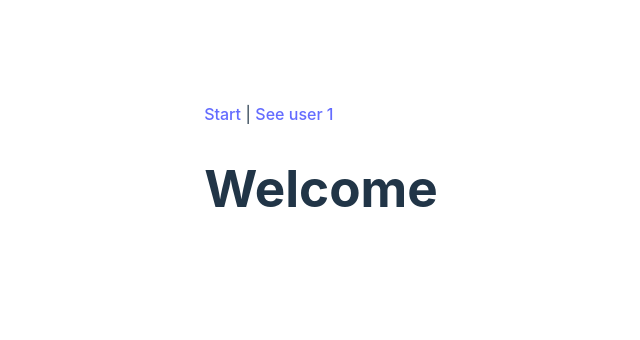
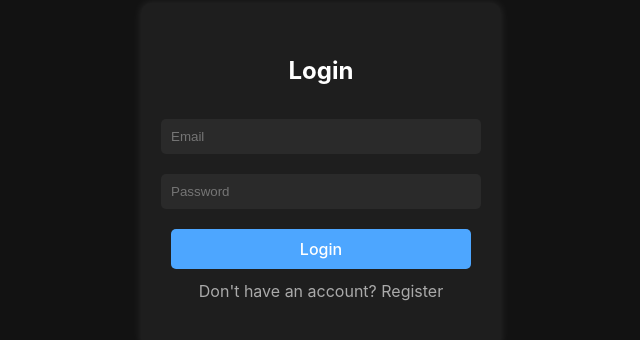
Before and after one commit to lurio84/WebMultimedia, a React (Vite) app in the folder Frontend/: page / in a window 1280 px wide. Shown: the part 224-564 px from the top of the page, without its empty margins (319-959 px from the left). Built offline with nearby package versions, Linux system fonts and the light colour scheme.

Commit message:
Minor fix

```diff
--- a/Frontend/src/App.css
+++ b/Frontend/src/App.css
@@ -1,6 +1,7 @@
-body {
+:root {
   display: flex;
   flex-direction: column;
+  justify-content: center;
   align-items: center;
-  justify-content: center;
+  text-align: center;
 }
--- a/Frontend/src/App.jsx
+++ b/Frontend/src/App.jsx
@@ -5,7 +5,7 @@ import { useState } from "react";
 import AuthPage from "./pages/AuthPage";
 
 function App() {
-  const [isAuthenticated, setIsAuthenticated] = useState(true);
+  const [isAuthenticated, setIsAuthenticated] = useState(false);
 
   return (
     <div>
```
